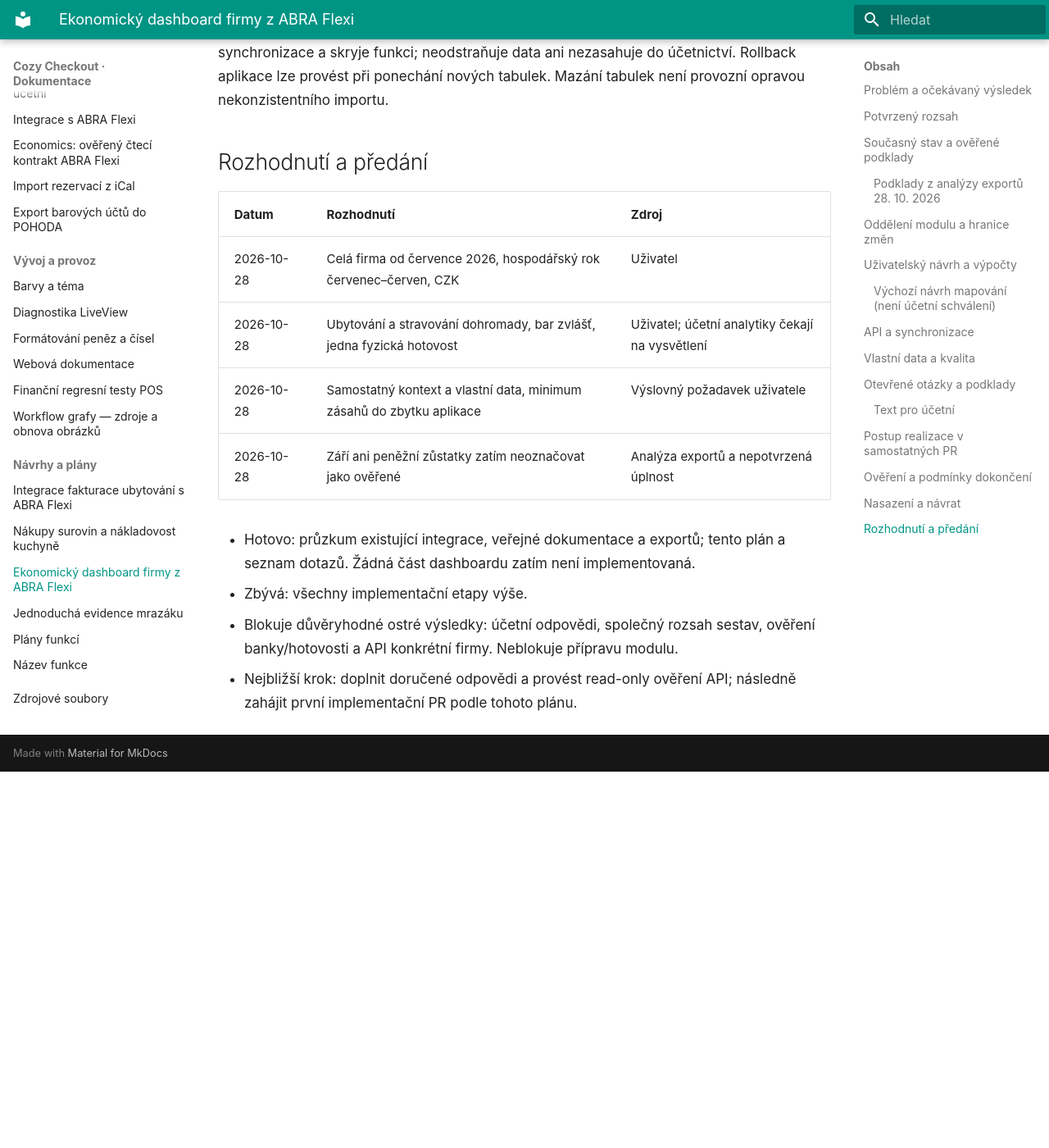
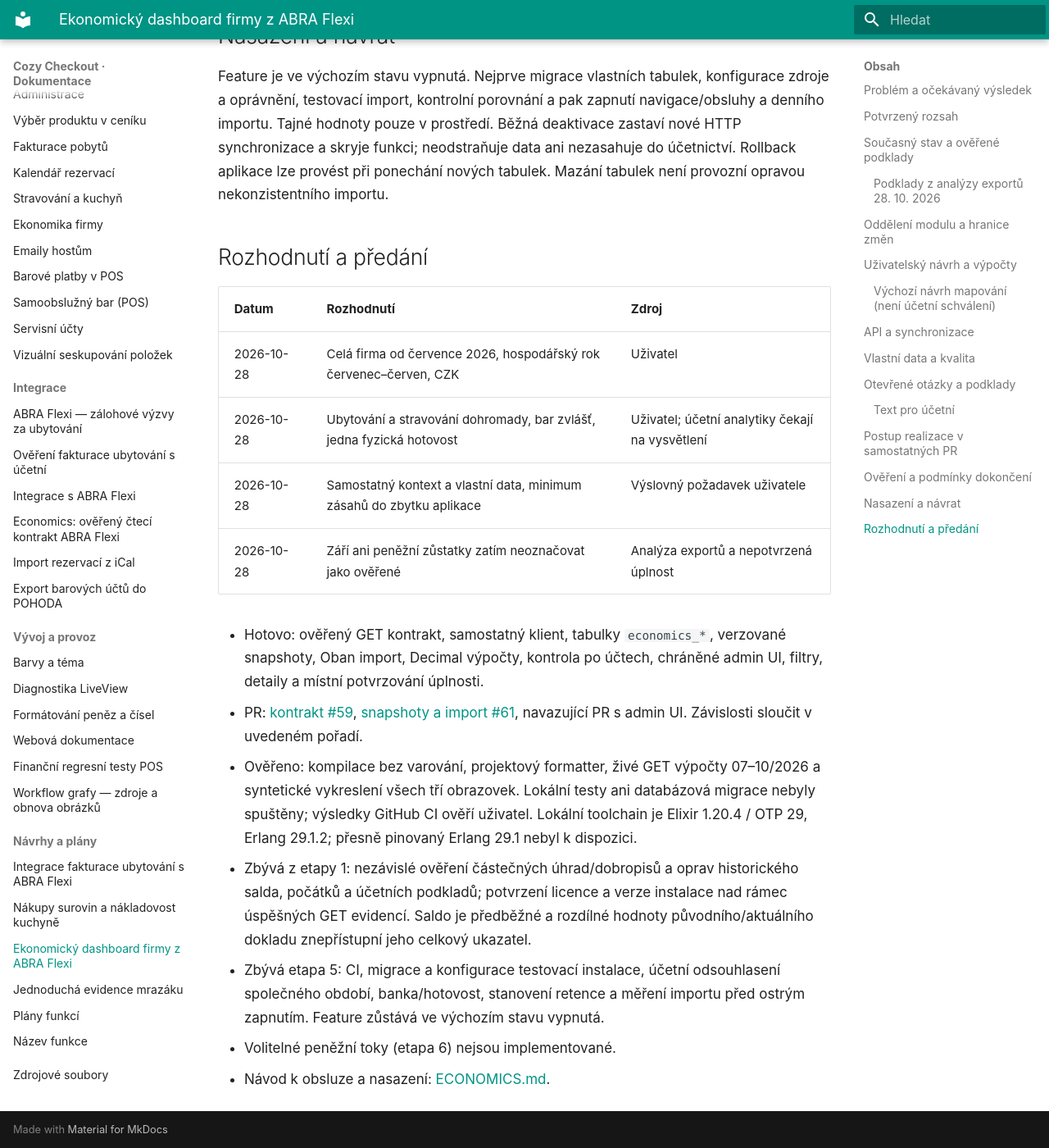
Before and after one commit to michalhorcic/cozy-checkout, an MkDocs documentation site: the page built from docs/plans/2026-10-28-ekonomicky-dashboard.md, in a window 1280 px wide and 1400 px high, scrolled down 10466 px. Shown: the whole window at 82% size. Built offline with MkDocs 1.6.1 and Material for MkDocs 9.7.7, drawn with Linux system fonts in a browser that asks for light colours; before the commit the page ends 11407 px from its top, so only the background shows below that; some of the changed text lies outside the part shown.

Commit message:
Add protected company economics dashboard, drilldowns and completeness UI

```diff
--- a/docs/plans/2026-10-28-ekonomicky-dashboard.md
+++ b/docs/plans/2026-10-28-ekonomicky-dashboard.md
@@ -1,11 +1,11 @@
 # Ekonomický dashboard firmy z ABRA Flexi
 
-- Stav: **návrh**; rozsah a oddělení modulu potvrzené, účetní podklady a živé API čekají na ověření. Implementace nezahájena.
+- Stav: **implementace připravena v PR**; čtecí API a kontrolní součty ověřeny, samostatný kontext, import a admin UI připraveny. CI ověří uživatel; účetní odsouhlasení a ostré zapnutí zbývají.
 - Vytvořeno: 2026-10-28
-- Aktualizováno: 2026-10-28
+- Aktualizováno: 2026-10-29
 - Zadání: přehled ekonomiky celé firmy pro uživatele bez účetní specializace; samostatně uspořádaný kód s minimálním dopadem na ostatní aplikaci.
 - Související: [Integrace ABRA](../integrations/ABRA_INTEGRATION.md), [ověření s účetní](../integrations/ABRA_ACCOUNTANT_REVIEW.md), [nákladovost kuchyně](2026-10-27-nakupy-a-nakladovost-kuchyne.md).
-- Tento PR ukládá plán, nikoli implementaci ani pokyn k nasazení.
+- Implementace navazuje třemi samostatnými PR; nejde o pokyn k ostrému zapnutí.
 
 ## Problém a očekávaný výsledek
 
@@ -165,9 +165,13 @@
 
 ## API a synchronizace
 
-Oficiální dokumentace byla v chatu otevřena webovým nástrojem. Přímý přístup
-z vývojového prostředí byl blokovaný síťovou politikou; živá firemní ABRA
-nebyla volána. Zpřístupnění dokumentace není ověření firemního API.
+Dne 29. 10. 2026 byl ověřen GET přístup do testovací firmy pomocí lokálního
+`rel/env.sh.eex`, včetně skutečného Elixir klienta a výpočtů za 07–10/2026.
+Pohyby po účtech souhlasí s předvahou; červenec–září i s agregáty výše.
+Firemní analytiky se čtou z `ucet`, nikoli obecné `ucetni-osnova`.
+Přesný kontrakt, omezení a zbývající neověřené případy salda jsou v
+[ECONOMICS_ABRA_CONTRACT.md](../integrations/ECONOMICS_ABRA_CONTRACT.md).
+Žádný zápis do ABRY ani přepočet účetnictví nebyl proveden.
 
 Zdroje:
 
@@ -283,11 +287,11 @@
 - [ ] **1. Kontrakt a podklady:** ověřit GET evidence, formáty, hranice období,
   zaúčtování, počáteční stavy a historické saldo v testovací firmě; zapsat
   odpovědi a syntetické fixtures. Výstupem je přesné mapování API → ukazatel.
-- [ ] **2. Izolovaný základ:** kontext Economics, vlastní konfigurace a klient,
+- [x] **2. Izolovaný základ:** kontext Economics, vlastní konfigurace a klient,
   přidávací migrace, vypnutý přepínač, vlastní fronta. Bez změny běžných toků.
-- [ ] **3. Import a výpočty:** verzované snapshoty, měsíční obraty, mapování,
+- [x] **3. Import a výpočty:** verzované snapshoty, měsíční obraty, mapování,
   počátky a saldo, idempotence, retry a kontroly kvality; porovnání se sestavou.
-- [ ] **4. Admin UI:** vlastní routy a odkaz, filtry hospodářského roku,
+- [x] **4. Admin UI:** vlastní routy a odkaz, filtry hospodářského roku,
   vysvětlivky, rozpad účtů, chyby/čerstvost/úplnost a ruční aktualizace.
 - [ ] **5. Ověření a zapnutí:** účetní odsouhlasení jednoho společného období,
   banka a hotovost, provozní měření importu, aktualizace návodu a postup obnovy.
@@ -337,10 +341,23 @@
 | 2026-10-28 | Samostatný kontext a vlastní data, minimum zásahů do zbytku aplikace | Výslovný požadavek uživatele |
 | 2026-10-28 | Září ani peněžní zůstatky zatím neoznačovat jako ověřené | Analýza exportů a nepotvrzená úplnost |
 
-- Hotovo: průzkum existující integrace, veřejné dokumentace a exportů;
-  tento plán a seznam dotazů. Žádná část dashboardu zatím není implementovaná.
-- Zbývá: všechny implementační etapy výše.
-- Blokuje důvěryhodné ostré výsledky: účetní odpovědi, společný rozsah sestav,
-  ověření banky/hotovosti a API konkrétní firmy. Neblokuje přípravu modulu.
-- Nejbližší krok: doplnit doručené odpovědi a provést read-only ověření API;
-  následně zahájit první implementační PR podle tohoto plánu.
+- Hotovo: ověřený GET kontrakt, samostatný klient, tabulky `economics_*`,
+  verzované snapshoty, Oban import, Decimal výpočty, kontrola po účtech,
+  chráněné admin UI, filtry, detaily a místní potvrzování úplnosti.
+- PR: [kontrakt #59](https://github.com/michalhorcic/cozy-checkout/pull/59),
+  [snapshoty a import #61](https://github.com/michalhorcic/cozy-checkout/pull/61),
+  navazující PR s admin UI. Závislosti sloučit v uvedeném pořadí.
+- Ověřeno: kompilace bez varování, projektový formatter, živé GET výpočty
+  07–10/2026 a syntetické vykreslení všech tří obrazovek. Lokální testy ani
+  databázová migrace nebyly spuštěny; výsledky GitHub CI ověří uživatel.
+  Lokální toolchain je Elixir 1.20.4 / OTP 29, Erlang 29.1.2; přesně pinovaný
+  Erlang 29.1 nebyl k dispozici.
+- Zbývá z etapy 1: nezávislé ověření částečných úhrad/dobropisů a oprav
+  historického salda, počátků a účetních podkladů; potvrzení licence a verze
+  instalace nad rámec úspěšných GET evidencí. Saldo je předběžné a rozdílné
+  hodnoty původního/aktuálního dokladu znepřístupní jeho celkový ukazatel.
+- Zbývá etapa 5: CI, migrace a konfigurace testovací instalace, účetní
+  odsouhlasení společného období, banka/hotovost, stanovení retence a měření
+  importu před ostrým zapnutím. Feature zůstává ve výchozím stavu vypnutá.
+- Volitelné peněžní toky (etapa 6) nejsou implementované.
+- Návod k obsluze a nasazení: [ECONOMICS.md](../features/ECONOMICS.md).
```
Also changed, not shown: README.md (+1 -0 lines), docs/features/ECONOMICS.md (+25 -0 lines), 10 other files.
